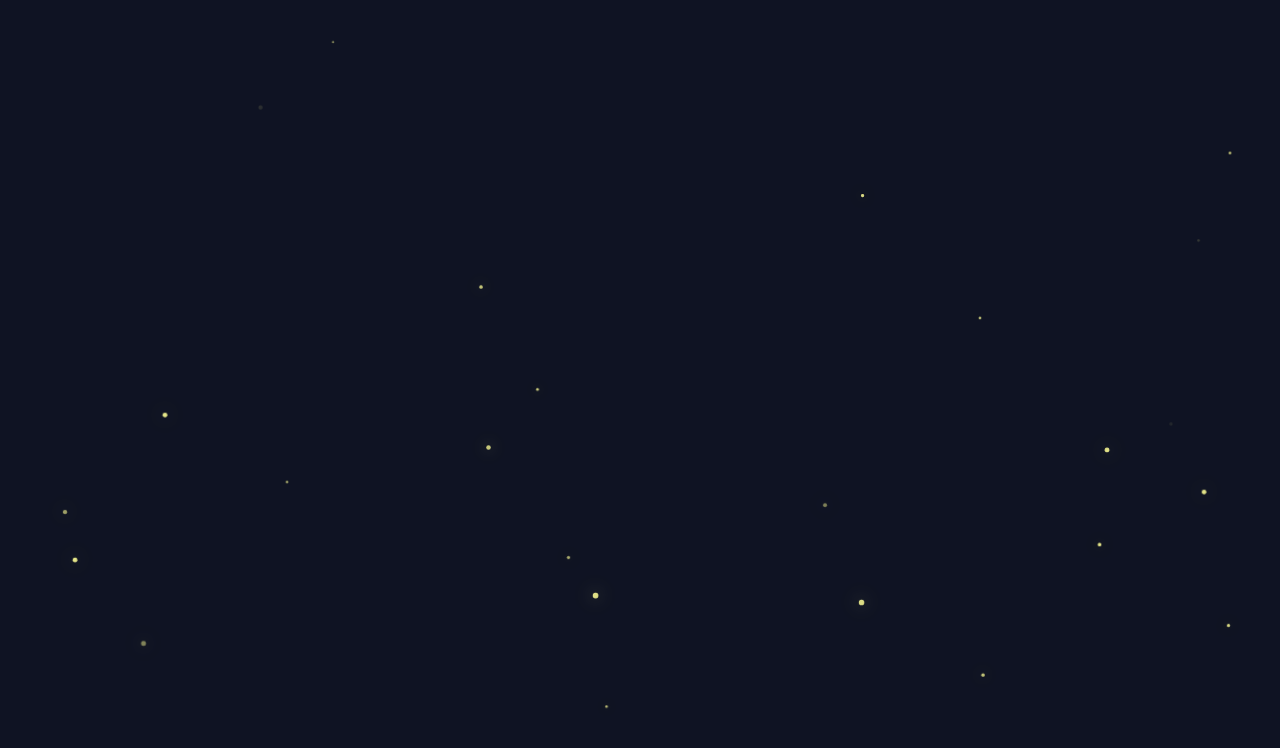
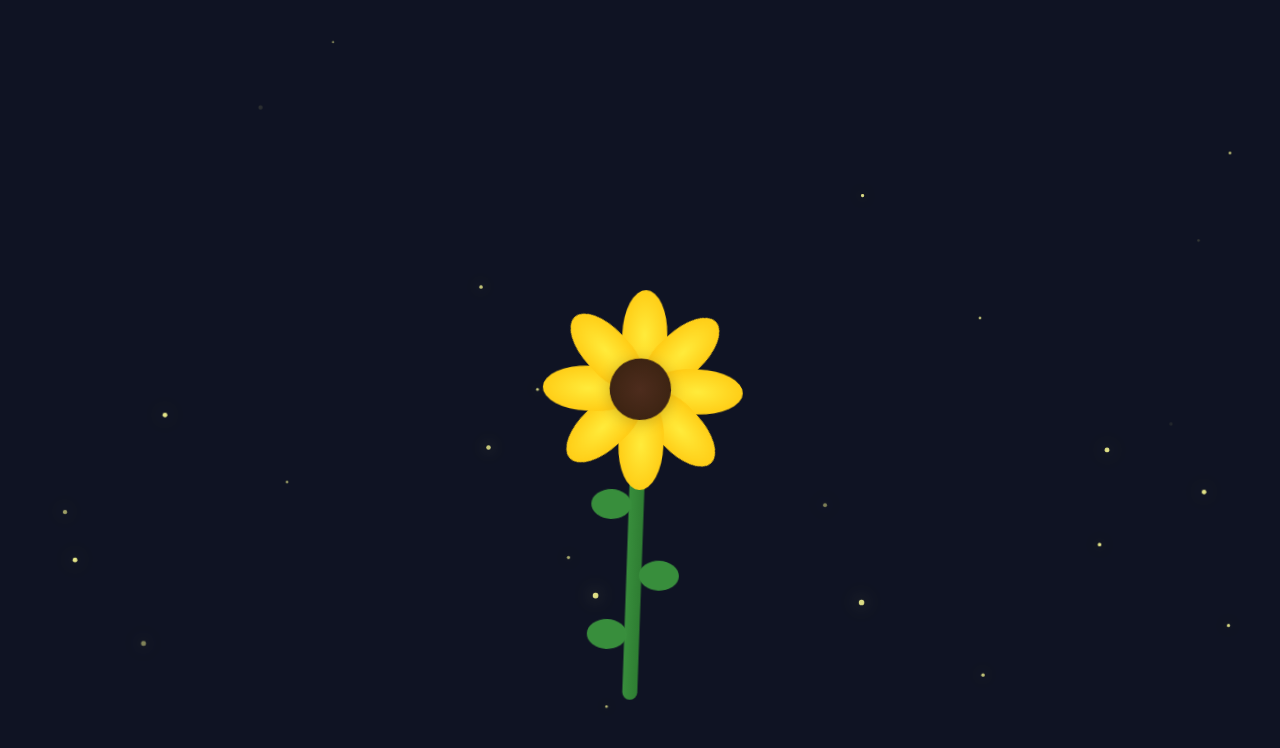
Before and after one commit to SebasSolano/flower-growing, a website built with Vite: page index.html in a window 1280 px wide. Built offline with nearby package versions, Linux system fonts and the light colour scheme.

Commit message:
full flower with animation

```diff
--- a/index.html
+++ b/index.html
@@ -8,7 +8,9 @@
     <link rel="stylesheet"  href="/src/style.css">
   </head>
   <body>
-    <div class="container" id="fireflies-container"></div>
+    <div class="container" id="fireflies-container">
+        <div id="flower-root"></div>
+    </div>
     <script type="module" src="/src/main.js"></script>
   </body>
 </html>
--- /dev/null
+++ b/src/Flower.js
@@ -0,0 +1,68 @@
+export class Flower {
+  constructor(containerId) {
+    this.container = document.getElementById(containerId);
+    this.createFlower();
+  }
+
+  createFlower() {
+    const flower = document.createElement("div");
+    flower.className = "flower-container";
+
+    // Flower parts (13 elements)
+    const parts = [
+      this.createPart("stem", "stem"),
+      this.createPart("flower-center", "center"),
+      ...this.createPetals(),
+      ...this.createLeaves(),
+    ];
+
+    parts.forEach((part) => flower.appendChild(part));
+    this.container.appendChild(flower);
+  }
+
+  createPart(className, type) {
+    const part = document.createElement("div");
+    part.className = `flower-part ${className}`;
+
+    switch (type) {
+      case "stem":
+        part.style.height = "300px";
+        break;
+      case "center":
+        part.style.top = "-40px";
+        break;
+    }
+
+    return part;
+  }
+
+  createPetals() {
+    const petals = [];
+    const angles = Array.from({ length: 8 }, (_, i) => i * 45);
+
+    angles.forEach((angle) => {
+      const petal = this.createPart("petal");
+      petal.style.setProperty("--base-angle", `${angle}deg`);
+      petal.style.transform = `rotate(${angle}deg) translateY(110px)`;
+      petals.push(petal);
+    });
+
+    return petals;
+  }
+
+  createLeaves() {
+    return [
+      this.createLeaf(-45, 90, -30),
+      this.createLeaf(5, 160, 30),
+      this.createLeaf(-45, 220, -20),
+    ];
+  }
+
+  createLeaf(left, top, rotate) {
+    const leaf = this.createPart("leaf");
+    leaf.style.left = `${left}px`;
+    leaf.style.top = `${top}px`;
+    leaf.style.transform = `rotate(${rotate}deg) translateY(5px)`;
+    return leaf;
+  }
+}
--- a/src/main.js
+++ b/src/main.js
@@ -1,3 +1,7 @@
+import { Flower } from "./Flower";
+
+new Flower("flower-root");
+
 const container = document.getElementById("fireflies-container");
 
 // Firefly configuration
--- a/src/style.css
+++ b/src/style.css
@@ -39,3 +39,109 @@ body {
     opacity: 0;
   }
 }
+
+/* FLORAL DESIGN */
+
+.flower-container {
+  position: absolute;
+  left: 50%;
+  bottom: 50%;
+  transform: translateX(-50%);
+  z-index: 1;
+  animation: sway 5s ease-in-out infinite;
+}
+
+@keyframes sway {
+  0%,
+  100% {
+    transform: translateX(-50%) rotate(-2deg);
+  }
+  50% {
+    transform: translateX(-50%) rotate(2deg);
+  }
+}
+
+.flower-part {
+  position: absolute;
+  transform-origin: bottom center;
+}
+
+/* Flower center */
+.flower-center {
+  width: 60px;
+  height: 60px;
+  background: radial-gradient(#4d2c1d, #36200e);
+  border-radius: 50%;
+  box-shadow: 0 2px 15px rgba(0, 0, 0, 0.2);
+  animation: pulse 2s ease-in-out infinite;
+  left: -30px;
+  z-index: 1;
+}
+
+@keyframes pulse {
+  0%,
+  100% {
+    transform: scale(1);
+  }
+  50% {
+    transform: scale(1.05);
+  }
+}
+
+/* Petals */
+
+.petal {
+  width: 45px;
+  height: 90px;
+  background: radial-gradient(#ffeb3b, #ffc107);
+  border-radius: 50% 50% 40% 40%;
+  animation: petal-drift 6s ease-in-out infinite;
+  transform-origin: bottom center;
+  top: -100px;
+  left: -20px;
+}
+
+@keyframes petal-drift {
+  0%,
+  100% {
+    transform: rotate(var(--base-angle)) translateY(-20px) rotate(-5deg);
+  }
+  50% {
+    transform: rotate(var(--base-angle)) translateY(0px) rotate(5deg);
+  }
+}
+
+/* Leaves */
+
+.leaf {
+  width: 40px;
+  height: 30px;
+  background: #388e3c;
+  border-radius: 50%;
+  position: absolute;
+  bottom: 0;
+  transform-origin: bottom center;
+  animation: leaf-drift 8s ease-in-out infinite;
+}
+
+@keyframes leaf-drift {
+  0%,
+  100% {
+    transform: rotate(var(--rotate)) translateY(5px) scale(0.95);
+  }
+  50% {
+    transform: rotate(var(--rotate)) translateY(5px) scale(1.05);
+  }
+}
+
+/* Stem */
+
+.stem {
+  width: 15px;
+  height: 300px;
+  background: linear-gradient(to right, #388e3c, #2e7d32);
+  position: absolute;
+  left: 50%;
+  transform: translateX(-50%);
+  border-radius: 10px;
+}
```
